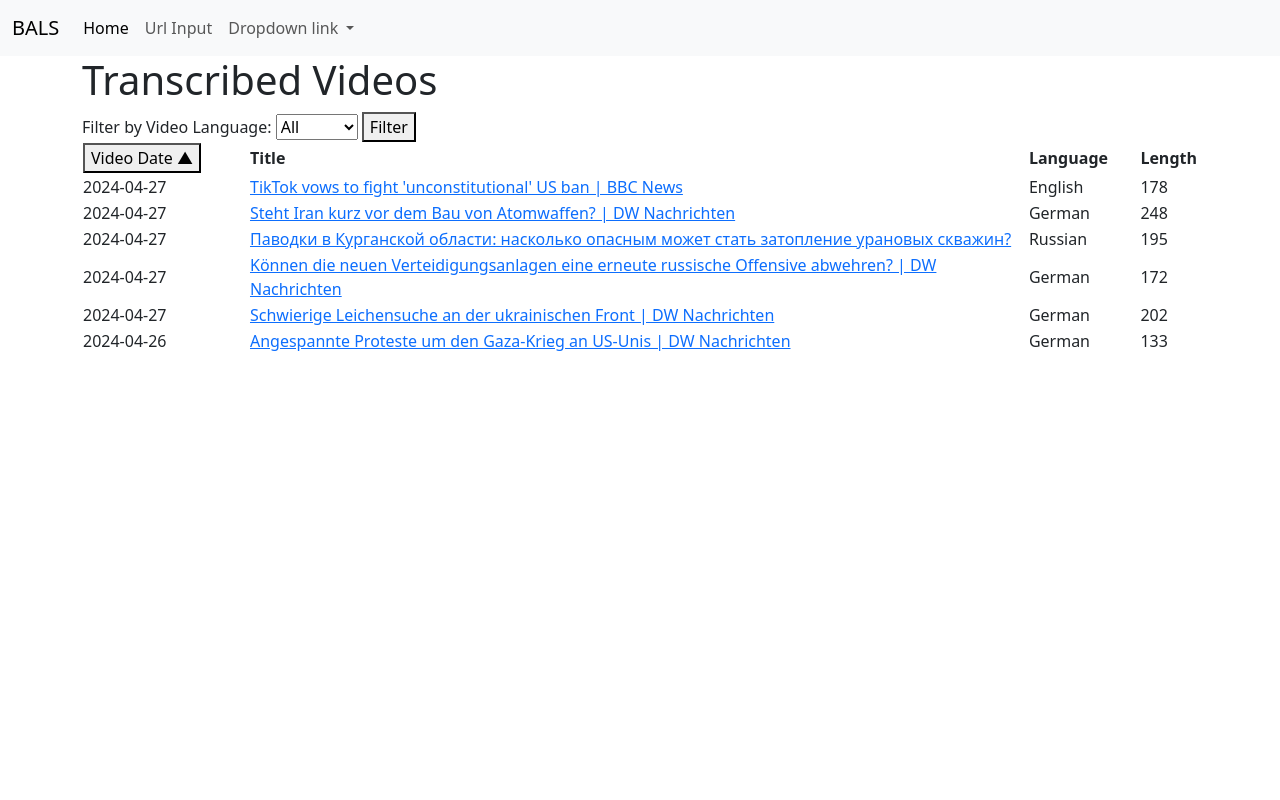
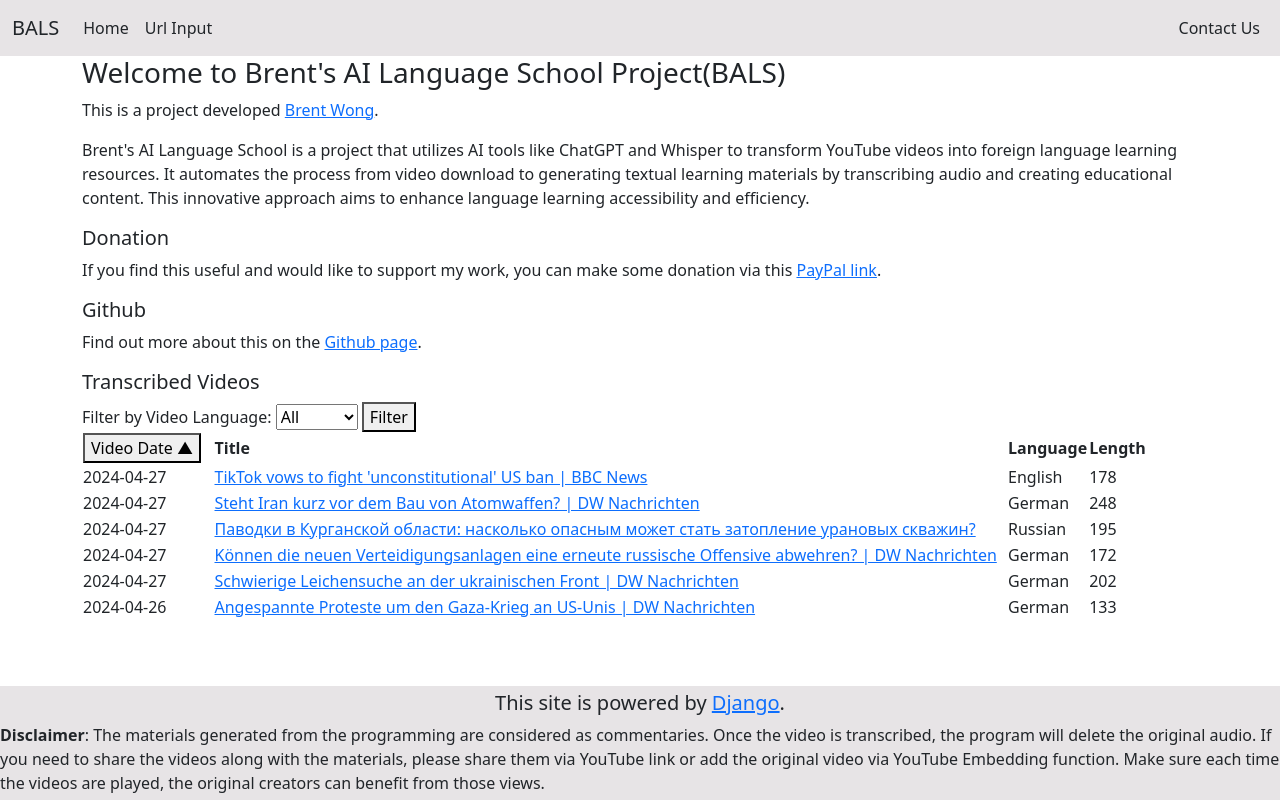
Before and after one commit to brentwong-kiel1997/AI_language_school_based_on_Django_and_OpenAI, a Django app: page / in a window 1280 px wide. Run offline with Django 5.2, Linux system fonts and the light colour scheme; data comes from the database, SQL or seed files in the repository.

Commit message:
First version, with no dataset

```diff
--- a/bals/main_app/templates/main_app/base.html
+++ b/bals/main_app/templates/main_app/base.html
@@ -11,7 +11,10 @@
           integrity="sha384-QWTKZyjpPEjISv5WaRU9OFeRpok6YctnYmDr5pNlyT2bRjXh0JMhjY6hW+ALEwIH" crossorigin="anonymous">
     <link rel="stylesheet" href="https://cdn.jsdelivr.net/npm/bootstrap-icons/font/bootstrap-icons.css">
 </head>
-<body>
+
+
+
+<body style="display: flex; flex-direction: column; min-height: 100vh;">
 
 <style>
     .please-wait-flag {
@@ -33,6 +36,7 @@
     .row {
    display: flex;
 }
+
    .window-content {
    flex: 1;
    margin-right: 20px; /* Adjust as needed */
@@ -56,7 +60,7 @@
    border-radius: 2px;
    width: 230px; /* Adjust the width as desired */
    height: 200px; /* Adjust the height as desired */
-   top: 20px; /* Adjust the top position as desired */
+   top: 55px; /* Adjust the top position as desired */
    right: 20px; /* Adjust the right position as desired */
 }
 
@@ -75,6 +79,25 @@
 .window-content {
    padding: 12px;
 }
+
+  .navbar,
+    .navbar a {
+        background-color: #e7e4e6 !important; /* Lighter shade */
+        color: #212529 !important; /* Darker text color */
+    }
+
+    /* Footer styles */
+    .footer {
+        background-color: #e7e4e6; /* Lighter shade */
+        color: #212529; /* Darker text color */
+        padding: 5px 0px;
+        width: 100%;
+        margin-top: auto; /* Push footer to the bottom */
+    }
+
+    .container {
+        padding-bottom: 60px; /* Equal to footer height */
+    }
 </style>
 
 
@@ -94,23 +117,18 @@
                 <li class="nav-item">
                     <a class="nav-link" href="{%url 'url_input'%}">Url Input</a>
                 </li>
+            </ul>
+
+            <ul class="navbar-nav ms-auto">
+                <li class="nav-item">
+                    <a class="nav-link"
+                       href="https://profile-page-brentwong.pythonanywhere.com/contact">
+                        Contact Us
+                    </a>
+                </li>
+            </ul>
 
 
-                <li class="nav-item dropdown">
-                    <a class="nav-link dropdown-toggle" href="#" role="button" data-bs-toggle="dropdown"
-                       aria-expanded="false">
-                        Dropdown link
-                    </a>
-                    <ul class="dropdown-menu">
-                        <li><a class="dropdown-item" href="#">Action</a></li>
-                        <li><a class="dropdown-item" href="#">Another action</a></li>
-                        <li><a class="dropdown-item" href="#">Something else here</a></li>
-                    </ul>
-
-                </li>
-
-
-            </ul>
         </div>
     </div>
 </nav>
@@ -124,6 +142,10 @@
     {% endblock %}
 </div>
 
+<div class="footer">
+    <h5 align="center">This site is powered by <a href="https://www.djangoproject.com/">Django</a>.</h5>
+    <b>Disclaimer</b>: The materials generated from the programming are considered as commentaries. Once the video is transcribed, the program will delete the original audio. If you need to share the videos along with the materials, please share them via YouTube link or add the original video via YouTube Embedding function. Make sure each time the videos are played, the original creators can benefit from those views.
+</div>
 
 <script>
     // Make the floating window draggable
@@ -179,4 +201,8 @@ function dragElement(elmnt) {
         integrity="sha384-0pUGZvbkm6XF6gxjEnlmuGrJXVbNuzT9qBBavbLwCsOGabYfZo0T0to5eqruptLy"
         crossorigin="anonymous"></script>
 </body>
+
+
+
+
 </html>
--- a/bals/main_app/templates/main_app/home.html
+++ b/bals/main_app/templates/main_app/home.html
@@ -5,7 +5,23 @@ Home
 {% endblock %}
 
 {% block content %}
-    <h1>Transcribed Videos</h1>
+<h3>Welcome to Brent's AI Language School Project(BALS)</h3>
+<p>This is a project developed <a href="https://profile-page-brentwong.pythonanywhere.com/home">Brent Wong</a>.</p>
+<p>Brent's AI Language School is a project that utilizes AI tools like ChatGPT and Whisper to transform YouTube videos
+    into
+    foreign language learning resources. It automates the process from video download to generating textual learning
+    materials
+    by transcribing audio and creating educational content. This innovative approach aims to enhance language learning
+    accessibility and efficiency.</p>
+<h5>Donation</h5>
+<p>If you find this useful and would like to support my work, you can make some donation via this
+    <a href="https://www.paypal.com/paypalme/brentwmq?country.x=DE&locale.x=en_US">PayPal link</a>.</p>
+<h5>Github</h5>
+<p>Find out more about this on the
+    <a href="https://github.com/brentwong-kiel1997/brents_AI_language_school?tab=readme-ov-file">
+        Github page</a>.</p>
+
+<h5>Transcribed Videos</h5>
 <form id="filterForm" method="GET">
     <label for="language_filter">Filter by Video Language:</label>
     <select name="language_filter" id="language_filter">
@@ -25,11 +41,12 @@ Home
     <table id="videoTable" style="width:100%;">
         <thead>
         <tr>
-                    <th style="width:15%;" class="sortable">
-                        <button id="dateButton">Video Date &#x25B2;</button></th>
-                    <th style="width:70%;">Title</th>
-                    <th style="width:10%;">Language</th>
-                    <th style="width:5%;">Length</th>
+            <th style="width:12%;" class="sortable">
+                <button id="dateButton">Video Date &#x25B2;</button>
+            </th>
+            <th style="width:73%;">Title</th>
+            <th style="width:5%;">Language</th>
+            <th style="width:10%;">Length</th>
         </tr>
         </thead>
         <tbody>
--- a/bals/main_app/templates/main_app/learning_material.html
+++ b/bals/main_app/templates/main_app/learning_material.html
@@ -25,7 +25,7 @@
 </div>
 <br>
 
-<h2>{{model.video_title}}</h2>
+<h2>{{ model.video_language|capfirst }} : {{model.video_title}}</h2>
 <div class="row">
     <div class="window-content" id="window1">
         <div class="scrolling-window">
@@ -77,9 +77,6 @@
 </div>
 <button onclick="downloadText()">Download Transcript and Learning Material</button>
 
-<br>
-<br>
-
 
 <script>
 function downloadText() {
--- a/bals/main_app/templates/main_app/url_input.html
+++ b/bals/main_app/templates/main_app/url_input.html
@@ -34,6 +34,8 @@ Url Input Page
     {% csrf_token %}
     {{ form.as_p }}
     <button type="submit">Submit</button>
+    <p><b>Note</b>: If it keeps failing, it could be that OpenAI API usage is up and please try again next month.
+        My apologises, due to cost I could not provide more resources for free.</p>
 </form>
 
 
--- a/bals/main_app/views.py
+++ b/bals/main_app/views.py
@@ -69,6 +69,7 @@ def transcript(request, transcribe_slug):
     model = Transcribed_Video.objects.get(slug=transcribe_slug)
     embedded = f"https://www.youtube.com/embed/{model.video_id}?si=a8LSWwdSKrRParp8"
     text = ast.literal_eval(model.video_text)
+    model2 = Learning_Material.objects.filter(linked_video=model)
     if request.method == 'POST':
         form = MaterialForm(request.POST)
         if form.is_valid():
@@ -85,7 +86,8 @@ def transcript(request, transcribe_slug):
     return render(request, 'main_app/transcript.html', {'text': text,
                                                         'embedded': embedded,
                                                         'model': model,
-                                                        'form': form})
+                                                        'form': form,
+                                                        'model2': model2})
 
 
 def wait_for_chatbot(request, transcribe_slug, native_language):
```
Also changed, not shown: bals/main_app/templates/main_app/transcript.html (+21 -8 lines). Lines whose indentation alone changed are shown as unchanged.
